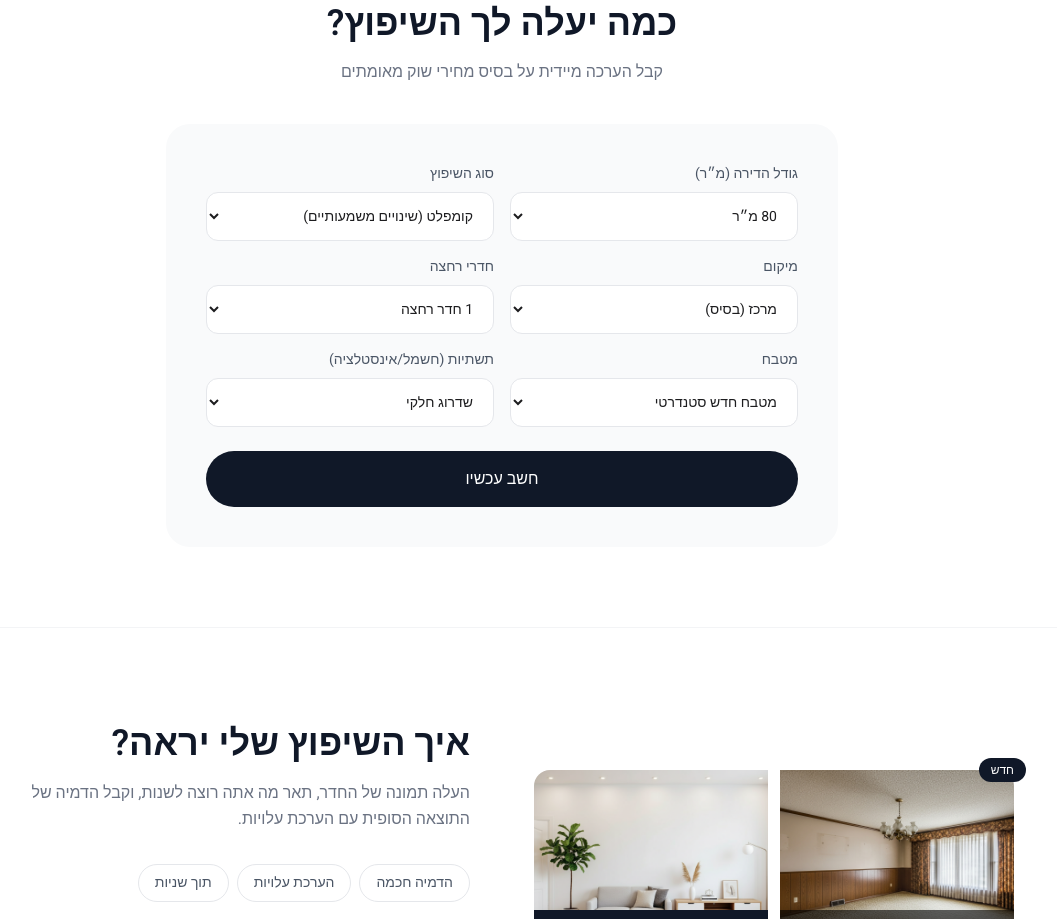
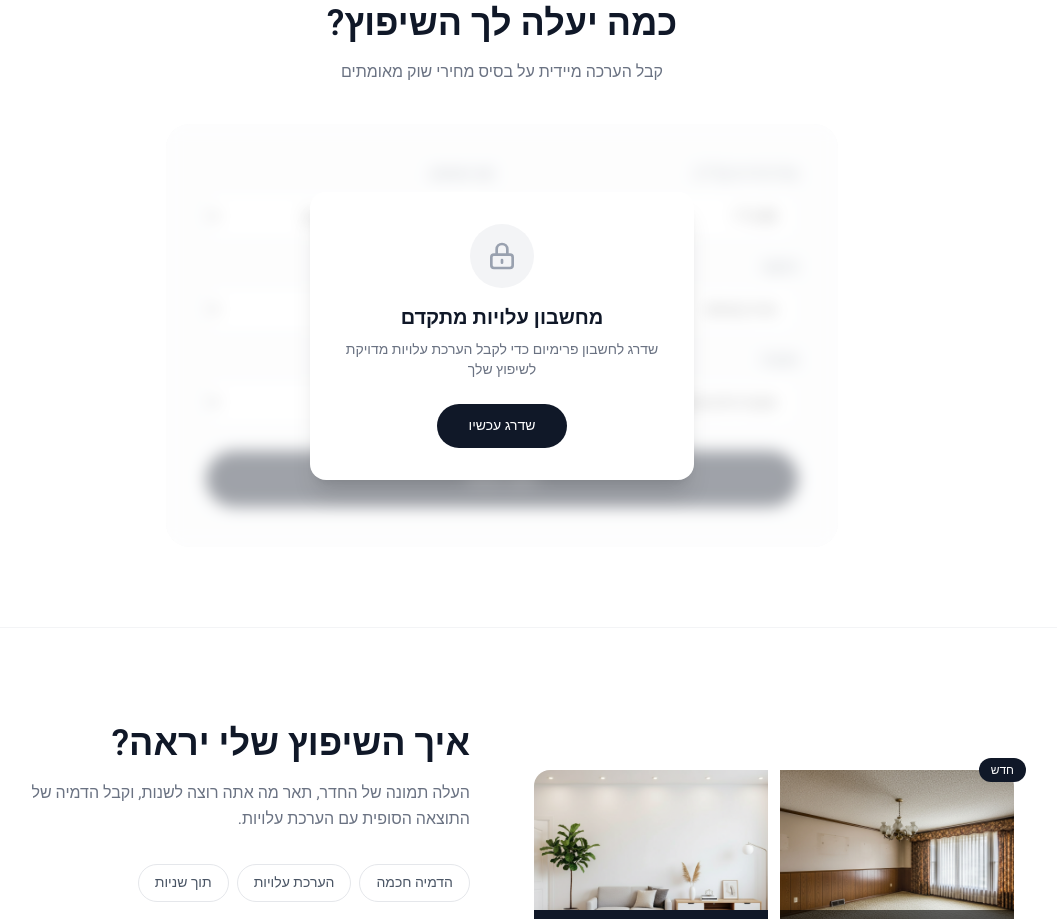
Before and after one commit to guyceza/shiputz-ai, a Next.js app: page / in a window 1280 px wide. Shown: the part 1140-2059 px from the top of the page, without its empty margins (138-1195 px from the left). Built offline with nearby package versions, Linux system fonts and the light colour scheme.

Commit message:
feat: Add blur overlay with lock on calculator for non-premium users
- Calculator is blurred with semi-transparent overlay
- Lock icon with 'upgrade now' button
- Links to premium signup

```diff
--- a/src/app/page.tsx
+++ b/src/app/page.tsx
@@ -184,6 +184,26 @@ export default function Home() {
             <p className="text-gray-500">קבל הערכה מיידית על בסיס מחירי שוק מאומתים</p>
           </div>
 
+          <div className="relative">
+            {/* Blur overlay with lock */}
+            <div className="absolute inset-0 bg-white/60 backdrop-blur-sm z-10 rounded-3xl flex flex-col items-center justify-center">
+              <div className="bg-white rounded-2xl p-8 shadow-xl text-center max-w-sm mx-4">
+                <div className="w-16 h-16 bg-gray-100 rounded-full flex items-center justify-center mx-auto mb-4">
+                  <svg className="w-8 h-8 text-gray-400" fill="none" stroke="currentColor" viewBox="0 0 24 24">
+                    <path strokeLinecap="round" strokeLinejoin="round" strokeWidth={2} d="M12 15v2m-6 4h12a2 2 0 002-2v-6a2 2 0 00-2-2H6a2 2 0 00-2 2v6a2 2 0 002 2zm10-10V7a4 4 0 00-8 0v4h8z" />
+                  </svg>
+                </div>
+                <h3 className="text-xl font-semibold text-gray-900 mb-2">מחשבון עלויות מתקדם</h3>
+                <p className="text-gray-500 text-sm mb-6">שדרג לחשבון פרימיום כדי לקבל הערכת עלויות מדויקת לשיפוץ שלך</p>
+                <Link
+                  href="/signup?plan=premium"
+                  className="inline-block bg-gray-900 text-white px-8 py-3 rounded-full text-sm font-medium hover:bg-gray-800 transition-colors"
+                >
+                  שדרג עכשיו
+                </Link>
+              </div>
+            </div>
+
           <div className="bg-gray-50 rounded-3xl p-8 md:p-10">
             <div className="grid md:grid-cols-2 gap-4 mb-4">
               <div>
@@ -323,6 +343,7 @@ export default function Home() {
                 </div>
               </div>
             )}
+          </div>
           </div>
         </div>
       </section>
```
